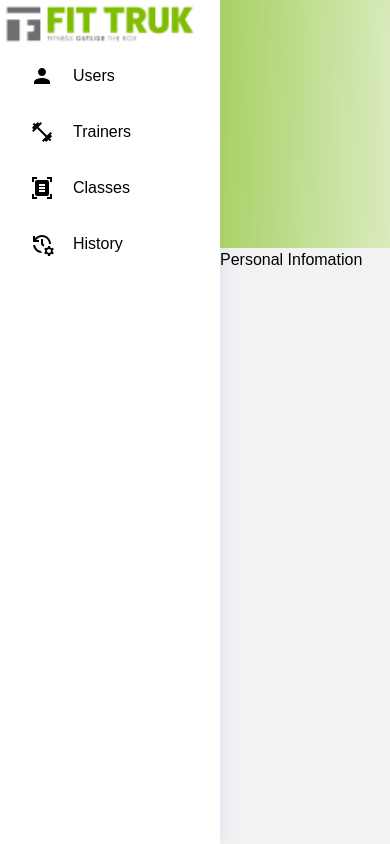
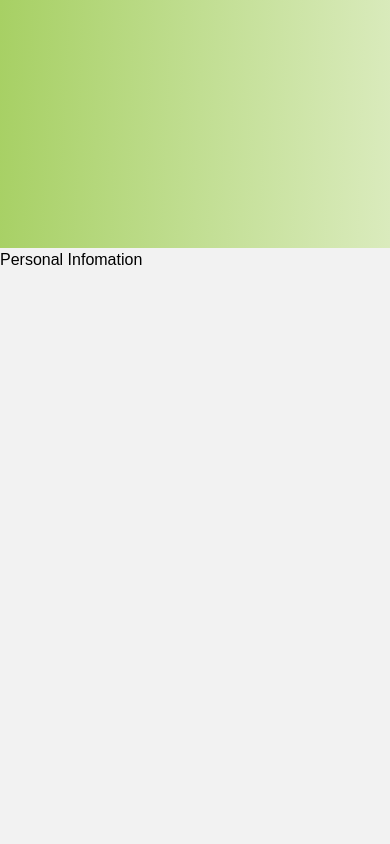
Before and after one commit to mariasaavedra/web-template, a Next.js app: page /auth/profile in a window 390 px wide. Built offline with nearby package versions, Linux system fonts and the light colour scheme.

Commit message:
Updated Layout

```diff
--- a/src/components/Layout/Layout.module.css
+++ b/src/components/Layout/Layout.module.css
@@ -1,5 +1,6 @@
 
 .LayoutComponent {
     display: grid;
-    grid-template-columns: minmax(50px, 220px) 1fr;
+    /* grid-template-columns: minmax(50px, 220px) 1fr;  */
+
   }
--- a/src/components/Layout/Layout.tsx
+++ b/src/components/Layout/Layout.tsx
@@ -6,7 +6,7 @@ import { ParentComponentProps } from "../../interfaces/ParentComponentProps";
 export interface LayoutProps extends ParentComponentProps {}
 
 export default function Layout(props: LayoutProps) {
-  return <div className={styles.LayoutComponent + " container-fluid"}>
+  return <div className={styles.LayoutComponent + " md:grid-cols-[minmax(50px,_220px)_1fr] container-fluid"}>
     {props.children}
   </div>;
 }
--- a/src/components/Sidebar/Sidebar.module.css
+++ b/src/components/Sidebar/Sidebar.module.css
@@ -7,4 +7,5 @@
   bottom: 0;
   max-width: 220px;
   height: 100vh;
+  @apply hidden md:block
 }
--- a/src/components/Sidebar/Sidebar.tsx
+++ b/src/components/Sidebar/Sidebar.tsx
@@ -19,8 +19,8 @@ export default function Sidebar(props: SidebarProps) {
       {/* <Logo></Logo> */}
       <img
         src={"/images/logo.png"}
-        width={"200px"}
         height="auto"
+        className="p-8"
         alt="Logo"
       />
       <NavItem label={"Users"} icon={<Person></Person>} anchor={"#"}></NavItem>
--- a/src/pages/auth/profile.tsx
+++ b/src/pages/auth/profile.tsx
@@ -3,7 +3,7 @@ import Layout from "../../components/Layout/Layout";
 import Sidebar from "../../components/Sidebar/Sidebar";
 import styles from './profile.module.css';
 
-interface ProfileProps {
+export interface ProfileProps {
   name: string;
   email: string;
   phone: string;
--- a/src/styles/globals.css
+++ b/src/styles/globals.css
@@ -4,13 +4,18 @@
 
 @import url("https://fonts.googleapis.com/css2?family=Poppins:wght@300;500&display=swap");
 
+@layer utilities {
+  .grid-cols-layout {
+    grid-template-columns: minmax(50px, 220px) 1fr;
+  }
+}
 
 html,
 body {
   background: #f2f2f2;
   padding: 0;
   margin: 0;
-  font-family: 'Poppins', sans-serif !important;
+  font-family: "Poppins", sans-serif !important;
 }
 
 a {
```
Also changed, not shown: 1 other file (tests, documents, lock files or other folders).
